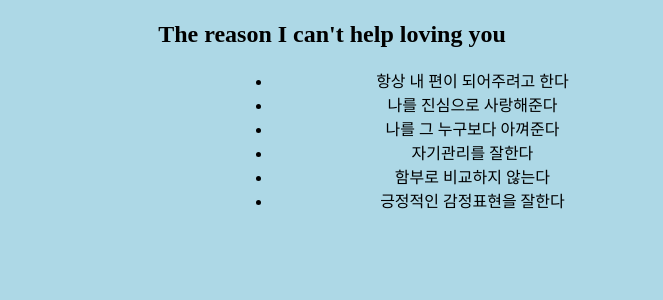
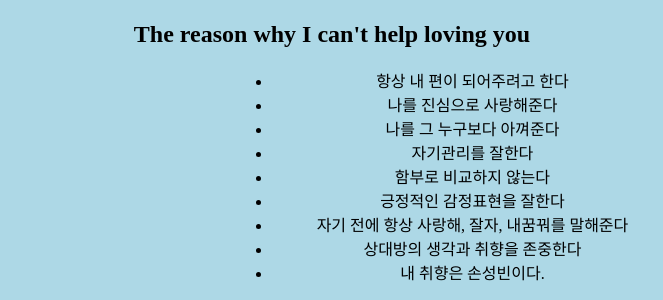
Before and after one commit to s21versurfer/SungbeanProject, a plain HTML site: page index.html in a window 1280 px wide. Shown: the part 542-842 px from the top of the page, without its empty margins (308-971 px from the left). Before the commit the page ends 800 px from the top, so only its background shows below. Drawn offline with Linux system fonts and the light colour scheme.

Commit message:
ul edit2

```diff
--- a/index.html
+++ b/index.html
@@ -11,7 +11,7 @@
 
     <img class="img" src="img/IMG_4393.jpg" alt="">
 
-    <h2>The reason I can't help loving you</h2>
+    <h2>The reason why I can't help loving you</h2>
     <div class="ul">
     <ul class="ul">
         <li>항상 내 편이 되어주려고 한다</li>
@@ -20,6 +20,9 @@
         <li>자기관리를 잘한다</li>
         <li>함부로 비교하지 않는다</li>
         <li>긍정적인 감정표현을 잘한다</li>
+        <li>자기 전에 항상 사랑해, 잘자, 내꿈꿔를 말해준다</li>
+        <li>상대방의 생각과 취향을 존중한다</li>
+        <li>내 취향은 손성빈이다.</li>
     </ul>
     </div>
 
```
